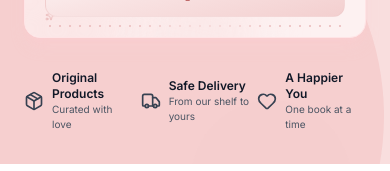
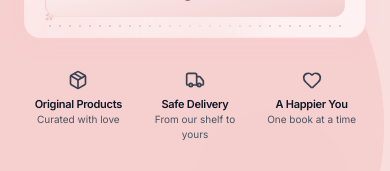
Before and after one commit to cahayoyo/curatedbyder, a Next.js app: page /login in a window 390 px wide. Shown: the part 907-1078 px from the top of the page. Built offline with nearby package versions, Linux system fonts and the light colour scheme; no server answers; what @opentelemetry/exporter-logs-otlp-http, @opentelemetry/resources, @opentelemetry/sdk-logs would draw is missing.

Commit message:
style: keep feature titles on a single line at mobile width

```diff
--- a/src/app/login/page.tsx
+++ b/src/app/login/page.tsx
@@ -71,10 +71,15 @@ export default function LoginPage() {
 
         <div className="relative z-10 mt-8 grid w-full max-w-sm grid-cols-3 gap-2 sm:max-w-2xl sm:gap-4">
           {FEATURES.map((f) => (
-            <div key={f.title} className="flex items-center justify-center gap-2 text-left sm:gap-3">
+            <div
+              key={f.title}
+              className="flex flex-col items-center gap-1.5 text-center sm:flex-row sm:justify-center sm:gap-3 sm:text-left"
+            >
               <f.icon className="h-5 w-5 shrink-0 text-gray-700 sm:h-6 sm:w-6" />
               <div>
-                <p className="text-xs font-semibold text-gray-900 sm:text-sm">{f.title}</p>
+                <p className="whitespace-nowrap text-[11px] font-semibold tracking-tight text-gray-900 sm:text-sm sm:tracking-normal">
+                  {f.title}
+                </p>
                 <p className="text-[10px] text-gray-600 sm:text-xs">{f.sub}</p>
               </div>
             </div>
```
